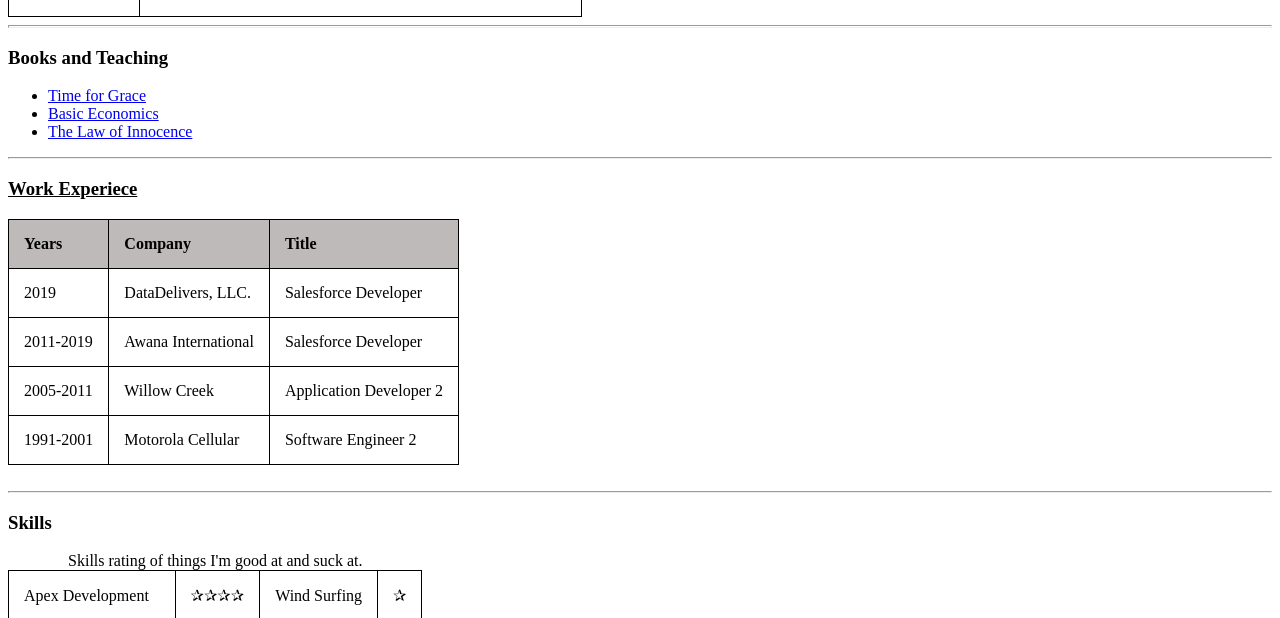
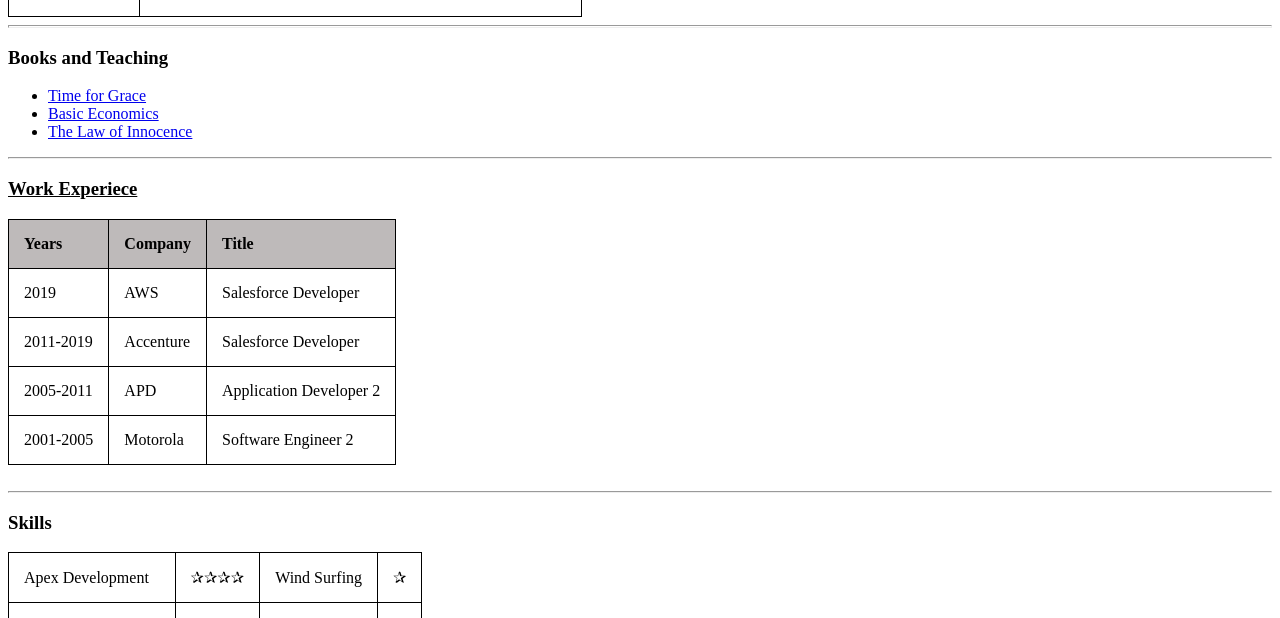
Before and after one commit to earlino727/cv, a plain HTML site: page index.html in a window 1280 px wide. Shown: the part 177-795 px from the top of the page. Drawn offline with Linux system fonts and the light colour scheme; files that its build step writes are made by us from their sources; files whose address does not match are found by name.

Commit message:
Updated Work History

```diff
--- a/index.html
+++ b/index.html
@@ -49,22 +49,21 @@
             </thead>
             <tbody>
             <tr>
-                <td>2019<td>DataDelivers, LLC.</td><td>Salesforce Developer</td>
+                <td>2019<td>AWS</td><td>Salesforce Developer</td>
             </tr>
             <tr>
-                <td>2011-2019<td>Awana International</td><td>Salesforce Developer</td>
+                <td>2011-2019<td>Accenture</td><td>Salesforce Developer</td>
             </tr>
             <tr>
-                <td>2005-2011<td>Willow Creek</td><td>Application Developer 2</td>
+                <td>2005-2011<td>APD</td><td>Application Developer 2</td>
             </tr>
             <tr>
-                <td>1991-2001<td>Motorola Cellular</td><td>Software Engineer 2</td>
+                <td>2001-2005<td>Motorola</td><td>Software Engineer 2</td>
             </tr>
         </tbody>
     </table><br><hr>
     <h3>Skills</h3>
     <table cellspacing = "10">
-        <caption>Skills rating of things I'm good at and suck at.</caption>
         <colgroup span="2"></colgroup>
         <tr>
             <td>Apex Development</td><td>&#10032;&#10032;&#10032;&#10032;</td>
```
